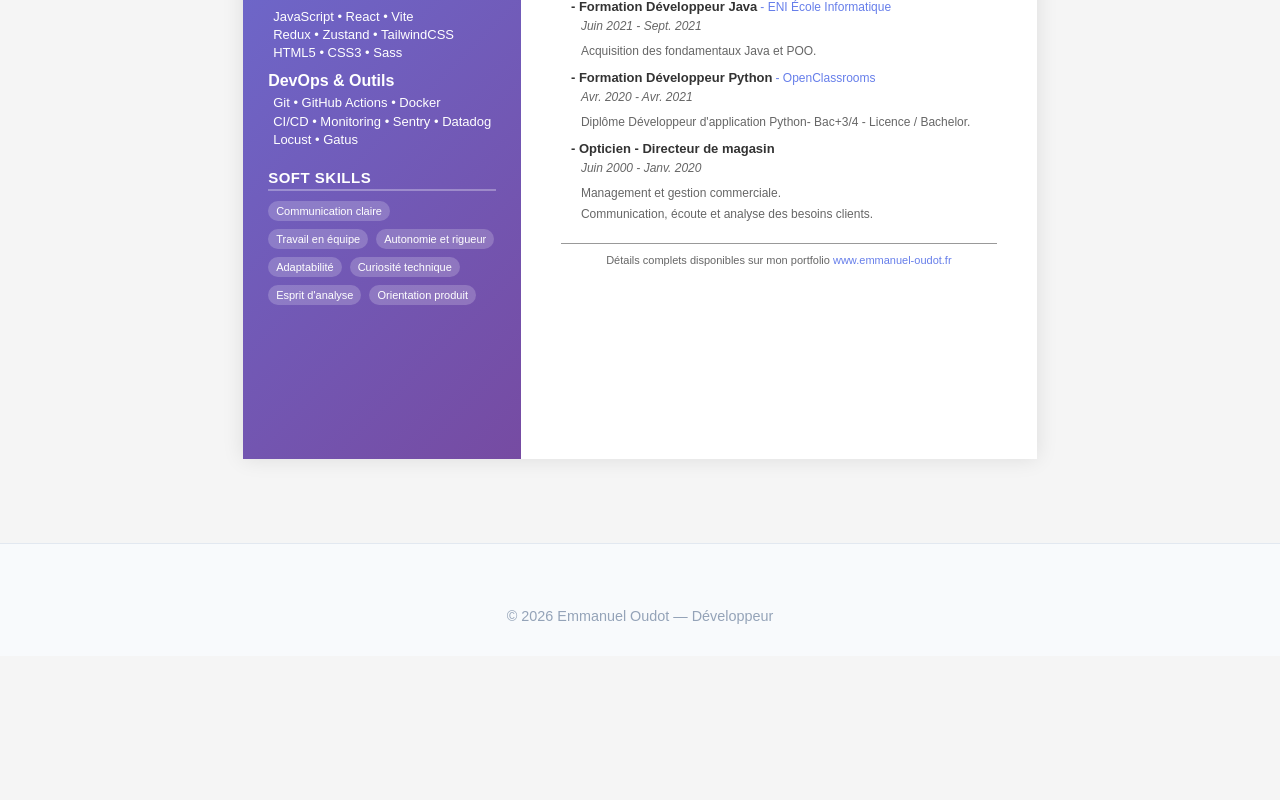
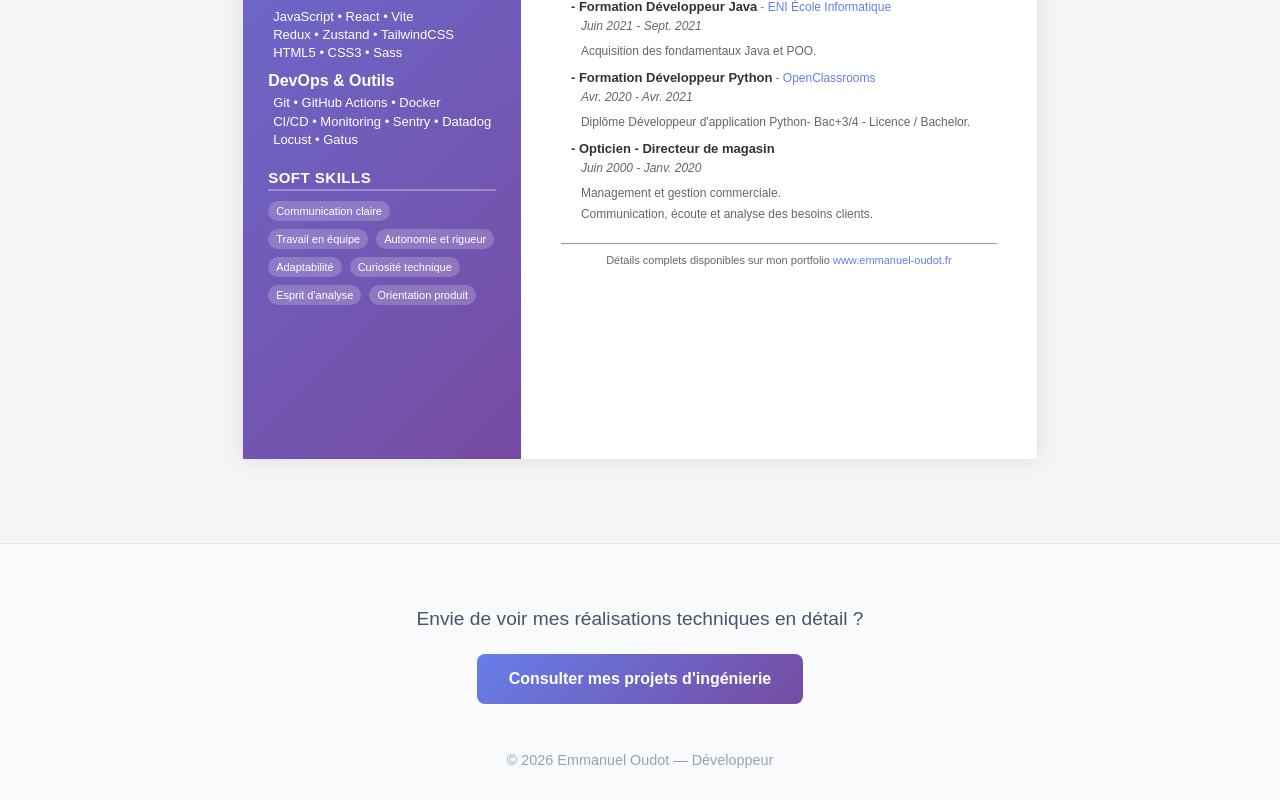
Before and after one commit to manuo1/job-search-portfolio, a React (Vite) app: page / in a window 1280 px wide. Shown: the part 800-1600 px from the top of the page. Before the commit the page ends 1456 px from the top, so only its background shows below. Built offline with nearby package versions, Linux system fonts and the light colour scheme.

Commit message:
fix(footer): show CTA button on both root and /cv paths

```diff
--- a/src/components/Footer/Footer.jsx
+++ b/src/components/Footer/Footer.jsx
@@ -5,10 +5,12 @@ import styles from "./Footer.module.scss";
 function Footer() {
   const location = useLocation();
 
+  const isCvPage = location.pathname === "/cv" || location.pathname === "/";
+
   return (
     <footer className={styles.footer}>
       <div className={styles.container}>
-        {location.pathname === "/cv" && (
+        {isCvPage && (
           <div className={styles.cta}>
             <p>Envie de voir mes réalisations techniques en détail ?</p>
             <Link to="/experiences" className={styles.btn}>
```
